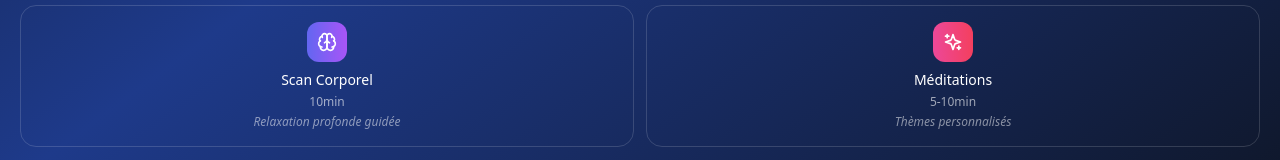
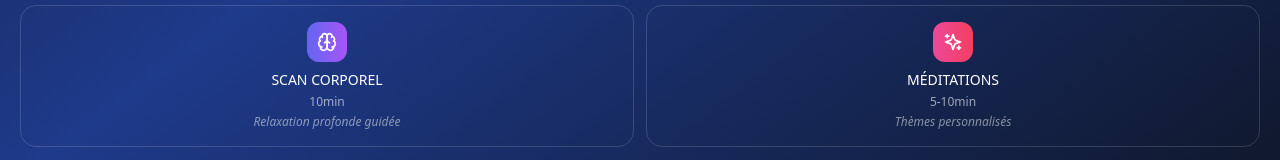
Before and after one commit to TITCLAIRE/lyne-up, a React (Vite) app: page / in a window 1280 px wide. Shown: the part 751-911 px from the top of the page. Built offline with nearby package versions, Linux system fonts and the light colour scheme.

Commit message:
Mettre Scan Corporel et Méditations en capitales

```diff
--- a/src/components/screens/HomeScreen.jsx
+++ b/src/components/screens/HomeScreen.jsx
@@ -13,10 +13,10 @@ const kidsSessions = [
   { id: 'kids', icon: Baby, name: 'KIDS', time: '2min', color: 'from-pink-400 to-purple-400', baseline: 'Respiration magique pour les petits' },
 ];
 
-// Sessions de voyage intérieur
+// Sessions de voyage intérieur - NOMS EN CAPITALES
 const innerJourneySessions = [
-  { id: 'scan', icon: Brain, name: 'Scan Corporel', time: '10min', color: 'from-indigo-500 to-purple-500', baseline: 'Relaxation profonde guidée' },
-  { id: 'meditation', icon: Sparkles, name: 'Méditations', time: '5-10min', color: 'from-pink-500 to-rose-500', baseline: 'Thèmes personnalisés' },
+  { id: 'scan', icon: Brain, name: 'SCAN CORPOREL', time: '10min', color: 'from-indigo-500 to-purple-500', baseline: 'Relaxation profonde guidée' },
+  { id: 'meditation', icon: Sparkles, name: 'MÉDITATIONS', time: '5-10min', color: 'from-pink-500 to-rose-500', baseline: 'Thèmes personnalisés' },
 ];
 
 export const HomeScreen = () => {
@@ -122,7 +122,7 @@ export const HomeScreen = () => {
         </div>
       </div>
 
-      {/* Section Voyage Intérieur */}
+      {/* Section Voyage Intérieur - NOMS EN CAPITALES */}
       <div className="mb-6">
         <div className="flex items-baseline gap-3 mb-4">
           <h2 className="text-lg font-semibold flex items-center gap-2">
```
